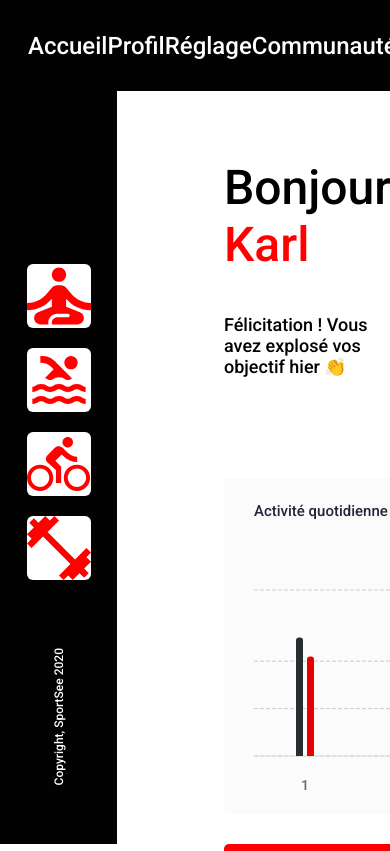
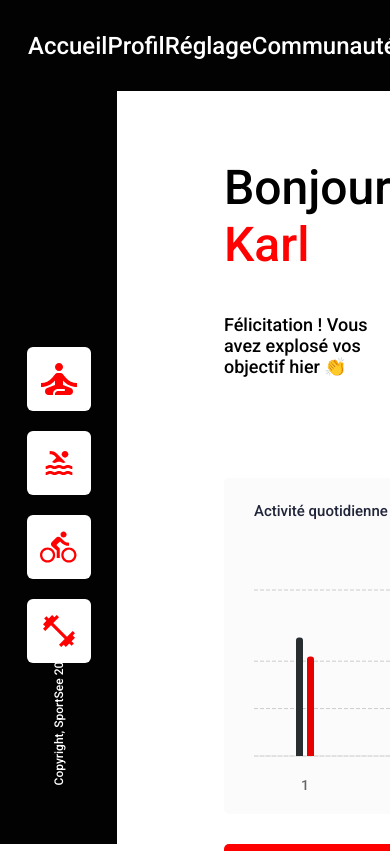
Before and after one commit to remisany/RemiSany_12_28072021, a React (Create React App) app in the folder sportsee-app/: page / in a window 390 px wide. Shown: the top 851 px of the page. Built offline with nearby package versions, Linux system fonts and the light colour scheme.

Commit message:
COrrection syntaxe + Responsive

```diff
--- a/sportsee-app/src/components/NavLeft.jsx
+++ b/sportsee-app/src/components/NavLeft.jsx
@@ -13,13 +13,13 @@ import SwimmingIcon from "../assets/SwimmingIcon.svg";
 import YogaIcon from "../assets/YogaIcon.svg";
 
 const NavL = styled.nav`
-    position: fixed;
-    background-color:  ${colors.backgroundNav};
+    background-color: ${colors.backgroundNav};
+    position: absolute;
     width: 11.7rem;
-    height: 100%;
+    min-height: 100%;
     display: flex;
     flex-direction: column;
-    justify-content: center;
+    padding-top: 34.7rem;
     align-items: center;
     top: 0;
     row-gap: 2rem;
@@ -29,7 +29,7 @@ const NavIcon = styled(Link)`
     height: 6.4rem;
     width: 6.4rem;
     border-radius: .6rem;
-    background-color:  ${colors.white};
+    background-color: ${colors.white};
     display: flex;
     justify-content: center;
 `
@@ -48,10 +48,10 @@ class NavLeft extends React.Component {
     render() {
         return (
             <NavL>
-                <NavIcon to = "/"><img src = {YogaIcon} alt = "Icône yoga"/></NavIcon>
-                <NavIcon to = "/"><img src = {SwimmingIcon} alt = "Icône natation"/></NavIcon>
-                <NavIcon to = "/"><img src = {BikeIcon} alt = "Icône vélo"/></NavIcon>
-                <NavIcon to = "/"><img src = {DumbbellIcon} alt = "Icône haltère"/></NavIcon>
+                <NavIcon to = "/"><img width = {36} src = {YogaIcon} alt = "Icône yoga"/></NavIcon>
+                <NavIcon to = "/"><img width = {32} src = {SwimmingIcon} alt = "Icône natation"/></NavIcon>
+                <NavIcon to = "/"><img width = {37} src = {BikeIcon} alt = "Icône vélo"/></NavIcon>
+                <NavIcon to = "/"><img width = {32} src = {DumbbellIcon} alt = "Icône haltère"/></NavIcon>
                 <NavText>Copyright, SportSee 2020</NavText>
             </NavL>
         )
--- a/sportsee-app/src/components/NavTop.jsx
+++ b/sportsee-app/src/components/NavTop.jsx
@@ -12,8 +12,8 @@ import colors from "../styles/colors";
 const NavT = styled.nav`
     position: absolute;
     top: 0;
-    background-color:  ${colors.backgroundNav};
-    width: 100%;
+    background-color: ${colors.backgroundNav};
+    min-width: 100%;
     height: 9.1rem;
     z-index: 2;
     padding: 0 2.8rem;
@@ -23,7 +23,7 @@ const NavT = styled.nav`
 `
 
 const NavLink = styled(Link)`
-    color:  ${colors.white};
+    color: ${colors.white};
     font-size: 2.4rem;
 `
 
```
